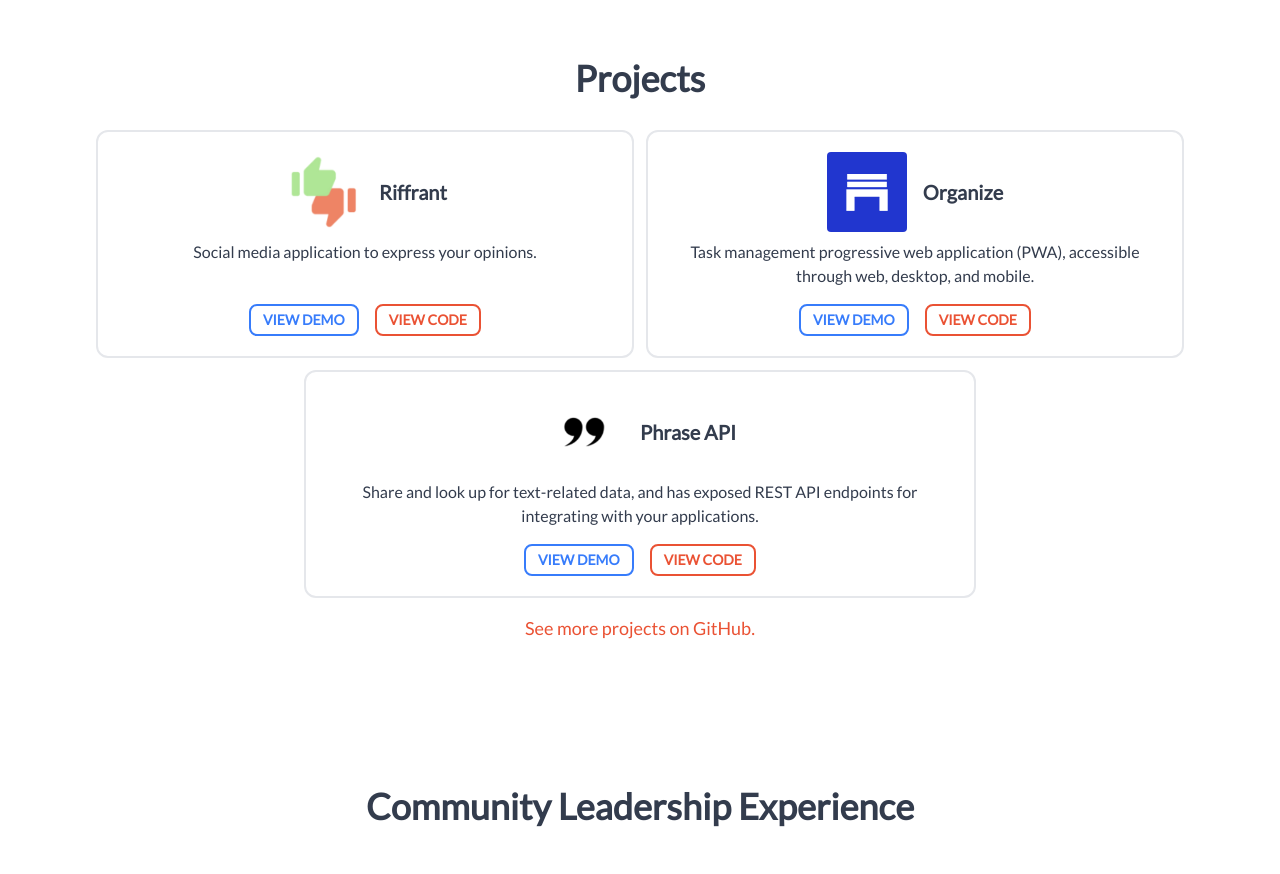
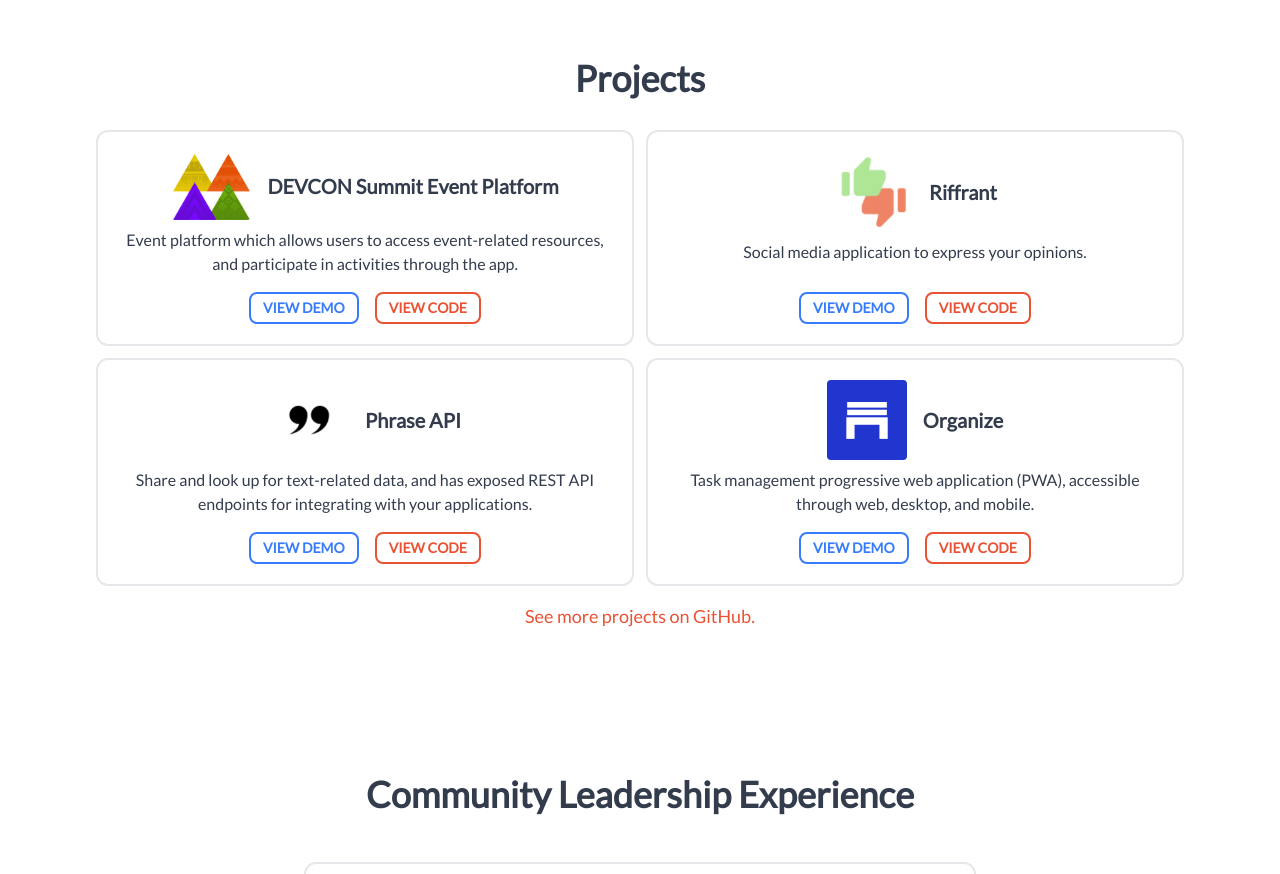
Before and after one commit to roiceee/portfolio, a Next.js app: page / in a window 1280 px wide. Shown: the part 860-1734 px from the top of the page. Built offline with nearby package versions, Linux system fonts and the light colour scheme.

Commit message:
add new content

```diff
--- a/src/app/page.tsx
+++ b/src/app/page.tsx
@@ -1,20 +1,20 @@
-import phraseapi from "public/phraseapi.png";
-import organize from "public/organize.png";
+import ExperienceCard from "@/components/card/experience-card";
 import ProjectCard from "@/components/card/project-card";
-import PageContainer from "@/components/containers/page-container";
+import PageSection from "@/components/containers/page-section";
 import SocialLink from "@/components/footer/social-link";
-import linkedin from "public/linkedin.svg";
-import github from "public/github.svg";
+import TechStack from "@/components/techstack-card/techstack";
+import Image from "next/image";
+import Link from "next/link";
 import mail from "public/envelope.svg";
 import gdsc from "public/gdsc.png";
+import github from "public/github.svg";
+import linkedin from "public/linkedin.svg";
+import organize from "public/organize.png";
+import phraseapi from "public/phraseapi.png";
+import postman from "public/postman.png";
 import profile from "public/profile.png";
-import Link from "next/link";
-import PageSection from "@/components/containers/page-section";
-import Image from "next/image";
-import ExperienceCard from "@/components/card/experience-card";
-import postman from "public/postman.png";
-import TechStack from "@/components/techstack-card/techstack";
 import riffrant from "public/riffrant.png";
+import devcon from "public/devcon.png";
 import style from "./image.module.css";
 
 export default function Home() {
@@ -43,10 +43,10 @@ export default function Home() {
         </div>
 
         <div className="mt-8 md:mt-12 text-md sm:text-lg md:text-xl md:text-left">
-            <b>Hello there! I&apos;m Roice,</b> a curious developer who just
-            likes to build stuff. I like digging into the nitty-gritty of
-            backend functions and making user interface that just make sense.
-            Let&apos;s team up and build some awesome stuff together!
+          <b>Hello there! I&apos;m Roice,</b> a curious developer who just likes
+          to build stuff. I like digging into the nitty-gritty of backend
+          functions and making user interface that just make sense. Let&apos;s
+          team up and build some awesome stuff together!
         </div>
         <div className="mt-12">
           <a href={"/resume-aldeza.pdf"} target="_blank">
@@ -80,12 +80,32 @@ export default function Home() {
       <PageSection className="py-16" title="Projects">
         <div className="grid md:grid-cols-2 gap-3">
           <ProjectCard
+            imageSrc={devcon}
+            title="DEVCON Summit Event Platform"
+            description="Event platform which allows users to access event-related resources, and participate in activities through the
+app."
+            altText="DEVCON"
+            repoLink="https://github.com/nedpals/summit-platform"
+            role="Contributor"
+          />
+          <ProjectCard
             imageSrc={riffrant}
             title="Riffrant"
             description="Social media application to express your opinions. "
             altText="Riffrant"
             demoLink="https://riffrant.vercel.app"
             repoLink="https://github.com/roiceee/riffrant"
+            role="Sole Developer"
+          />
+          <ProjectCard
+            imageSrc={phraseapi}
+            title="Phrase API"
+            description="Share and look up for text-related data, and has exposed REST API endpoints
+                 for integrating with your applications."
+            altText="Phrase API"
+            demoLink="https://phraseapi.vercel.app"
+            repoLink="https://github.com/roiceee/phrase-api-client"
+            role="Sole Developer"
           />
           <ProjectCard
             imageSrc={organize}
@@ -94,18 +114,8 @@ export default function Home() {
             altText="Organize"
             demoLink="https://organizeapp.vercel.app"
             repoLink="https://github.com/roiceee/organize"
+            role="Sole Developer"
           />
-            <div className="md:col-span-2 flex justify-center">
-              <ProjectCard
-                imageSrc={phraseapi}
-                title="Phrase API"
-                description="Share and look up for text-related data, and has exposed REST API endpoints
-                 for integrating with your applications."
-                altText="Phrase API"
-                demoLink="https://phraseapi.vercel.app"
-                repoLink="https://github.com/roiceee/phrase-api-client"
-              />
-            </div>
         </div>
         <div className="text-accent text-lg mt-4 hover:underline">
           <Link href="https://github.com/roiceee" target="_blank">
@@ -136,25 +146,25 @@ export default function Home() {
                 <li>
                   <b className="text-accent">Team Leadership:</b> I led a team
                   of driven students, fostering a culture of innovation and
-                    teamwork. Together, we embarked on a variety of projects,
-                    from web and mobile app development to machine learning and
-                    AI initiatives.
+                  teamwork. Together, we embarked on a variety of projects, from
+                  web and mobile app development to machine learning and AI
+                  initiatives.
                 </li>
                 <li>
-                    <b className="text-accent">Technical Workshops:</b>{" "}
-                    Organized and conducted technical workshops and seminars to
-                    empower club members with the latest industry knowledge and
-                    hands-on experience.
+                  <b className="text-accent">Technical Workshops:</b> Organized
+                  and conducted technical workshops and seminars to empower club
+                  members with the latest industry knowledge and hands-on
+                  experience.
                 </li>
                 <li>
-                    <b className="text-accent">Community Engagement:</b>{" "}
-                    Nurtured a vibrant tech community within USeP by organizing
-                    hackathons, coding competitions, and tech talks.
+                  <b className="text-accent">Community Engagement:</b> Nurtured
+                  a vibrant tech community within USeP by organizing hackathons,
+                  coding competitions, and tech talks.
                 </li>
                 <li>
                   <b className="text-accent">Collaboration:</b> Worked closely
-                    with industry partners and organizations to bring projects
-                    and insights to club members.
+                  with industry partners and organizations to bring projects and
+                  insights to club members.
                 </li>
               </ul>
             </div>
@@ -175,24 +185,22 @@ export default function Home() {
           expand={
             <div className="text-start prose text-sm md:text-base">
               <div>
-                  Being a Postman Student Leader, I was able to share my
-                  knowledge and passion for API development and testing to
-                  fellow students. I also learned a lot about API development
-                  and testing, and how it can help developers build better
-                  software.
+                Being a Postman Student Leader, I was able to share my knowledge
+                and passion for API development and testing to fellow students.
+                I also learned a lot about API development and testing, and how
+                it can help developers build better software.
               </div>
               <ul>
                 <li>
-                    <b className="text-accent">Technical Workshops:</b>{" "}
-                    Organized and conducted API development and testing
-                    workshops to empower students with the latest industry
-                    knowledge and hands-on experience.
+                  <b className="text-accent">Technical Workshops:</b> Organized
+                  and conducted API development and testing workshops to empower
+                  students with the latest industry knowledge and hands-on
+                  experience.
                 </li>
                 <li>
                   <b className="text-accent">Study Jams:</b> Collaborated with
-                    fellow Postman Student Leaders to conduct study jams and
-                    share our knowledge and passion for API development and
-                    testing.
+                  fellow Postman Student Leaders to conduct study jams and share
+                  our knowledge and passion for API development and testing.
                 </li>
               </ul>
             </div>
```
Also changed, not shown: public/devcon.png (added). Lines whose indentation alone changed are shown as unchanged.
